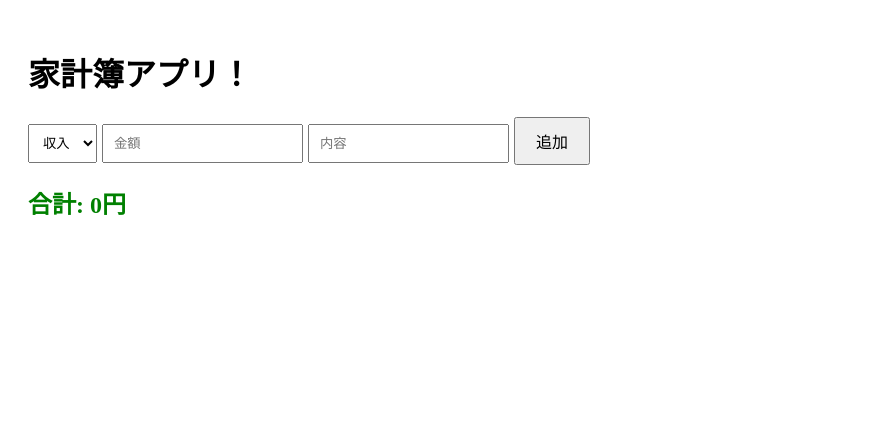
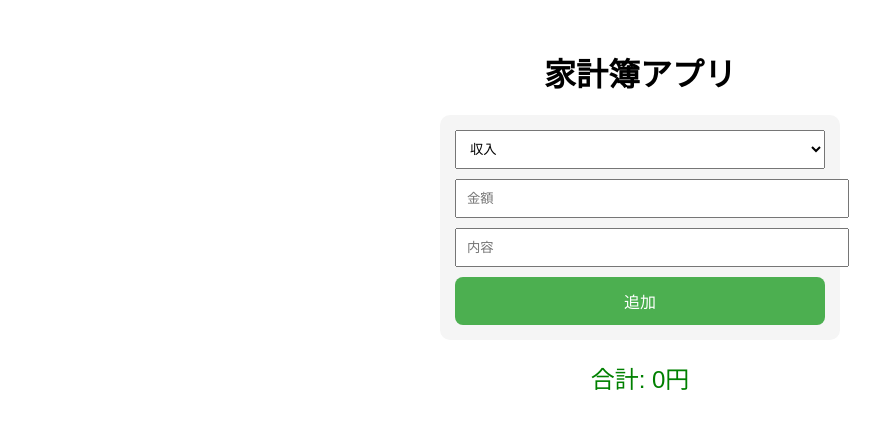
Before and after one commit to yosimutu-tech/kakeibo-app, a Next.js app: page / in a window 1280 px wide. Shown: the top 428 px of the page, without its empty margins (0-884 px from the left). Built offline with nearby package versions, Linux system fonts and the light colour scheme.

Commit message:
Refactor styling and structure in page.tsx

```diff
--- a/app/page.tsx
+++ b/app/page.tsx
@@ -7,7 +7,6 @@ export default function Home() {
   const [text, setText] = useState("");
   const [items, setItems] = useState<any[]>([]);
 
-  // 🔵 読み込み
   useEffect(() => {
     const saved = localStorage.getItem("kakeibo");
     if (saved) {
@@ -15,7 +14,6 @@ export default function Home() {
     }
   }, []);
 
-  // 🔵 追加
   const handleAdd = () => {
     if (!amount || !text) return;
 
@@ -35,14 +33,12 @@ export default function Home() {
     setText("");
   };
 
-  // 🔵 削除
   const handleDelete = (id: number) => {
     const updatedItems = items.filter((item) => item.id !== id);
     setItems(updatedItems);
     localStorage.setItem("kakeibo", JSON.stringify(updatedItems));
   };
 
-  // 🔵 合計
   const total = items.reduce((sum, item) => {
     return item.type === "income"
       ? sum + item.amount
@@ -50,14 +46,31 @@ export default function Home() {
   }, 0);
 
   return (
-    <div style={{ padding: 20 }}>
-      <h1>家計簿アプリ！</h1>
+    <div
+      style={{
+        maxWidth: 400,
+        margin: "0 auto",
+        padding: 20,
+        fontFamily: "sans-serif",
+      }}
+    >
+      <h1 style={{ textAlign: "center", marginBottom: 20 }}>
+        家計簿アプリ
+      </h1>
 
-      <div style={{ marginBottom: 10 }}>
+      {/* 入力エリア */}
+      <div
+        style={{
+          background: "#f5f5f5",
+          padding: 15,
+          borderRadius: 10,
+          marginBottom: 20,
+        }}
+      >
         <select
           value={type}
           onChange={(e) => setType(e.target.value)}
-          style={{ padding: 10, marginRight: 5 }}
+          style={{ width: "100%", padding: 10, marginBottom: 10 }}
         >
           <option value="income">収入</option>
           <option value="expense">支出</option>
@@ -67,56 +80,87 @@ export default function Home() {
           placeholder="金額"
           value={amount}
           onChange={(e) => setAmount(e.target.value)}
-          style={{ padding: 10, marginRight: 5 }}
+          style={{ width: "100%", padding: 10, marginBottom: 10 }}
         />
 
         <input
           placeholder="内容"
           value={text}
           onChange={(e) => setText(e.target.value)}
-          style={{ padding: 10, marginRight: 5 }}
+          style={{ width: "100%", padding: 10, marginBottom: 10 }}
         />
 
         <button
           onClick={handleAdd}
-          style={{ padding: "10px 20px", fontSize: 16 }}
+          style={{
+            width: "100%",
+            padding: 12,
+            background: "#4CAF50",
+            color: "white",
+            border: "none",
+            borderRadius: 8,
+            fontSize: 16,
+          }}
         >
           追加
         </button>
       </div>
 
-      <h2 style={{ color: total >= 0 ? "green" : "red" }}>
+      {/* 合計 */}
+      <div
+        style={{
+          textAlign: "center",
+          fontSize: 24,
+          marginBottom: 20,
+          color: total >= 0 ? "green" : "red",
+        }}
+      >
         合計: {total}円
-      </h2>
+      </div>
 
-      <ul style={{ padding: 0 }}>
+      {/* リスト */}
+      <div>
         {[...items].reverse().map((item) => (
-          <li
+          <div
             key={item.id}
             style={{
-              color: item.type === "income" ? "green" : "red",
+              background: "white",
+              padding: 12,
+              borderRadius: 10,
+              marginBottom: 10,
               display: "flex",
               justifyContent: "space-between",
               alignItems: "center",
-              marginBottom: 10,
-              listStyle: "none",
+              boxShadow: "0 2px 5px rgba(0,0,0,0.1)",
             }}
           >
-            <span>
-              {item.date}{" "}
-              {item.type === "income" ? "収入" : "支出"}：
-              {item.text}（{item.amount}円）
-            </span>
+            <div
+              style={{
+                color: item.type === "income" ? "green" : "red",
+              }}
+            >
+              <div style={{ fontSize: 12 }}>{item.date}</div>
+              <div>
+                {item.type === "income" ? "収入" : "支出"}：
+                {item.text}
+              </div>
+              <div>{item.amount}円</div>
+            </div>
 
             <button
               onClick={() => handleDelete(item.id)}
-              style={{ padding: "6px 12px" }}
+              style={{
+                background: "#ddd",
+                border: "none",
+                padding: "6px 10px",
+                borderRadius: 6,
+              }}
             >
               削除
             </button>
-          </li>
+          </div>
         ))}
-      </ul>
+      </div>
     </div>
   );
 }
```
